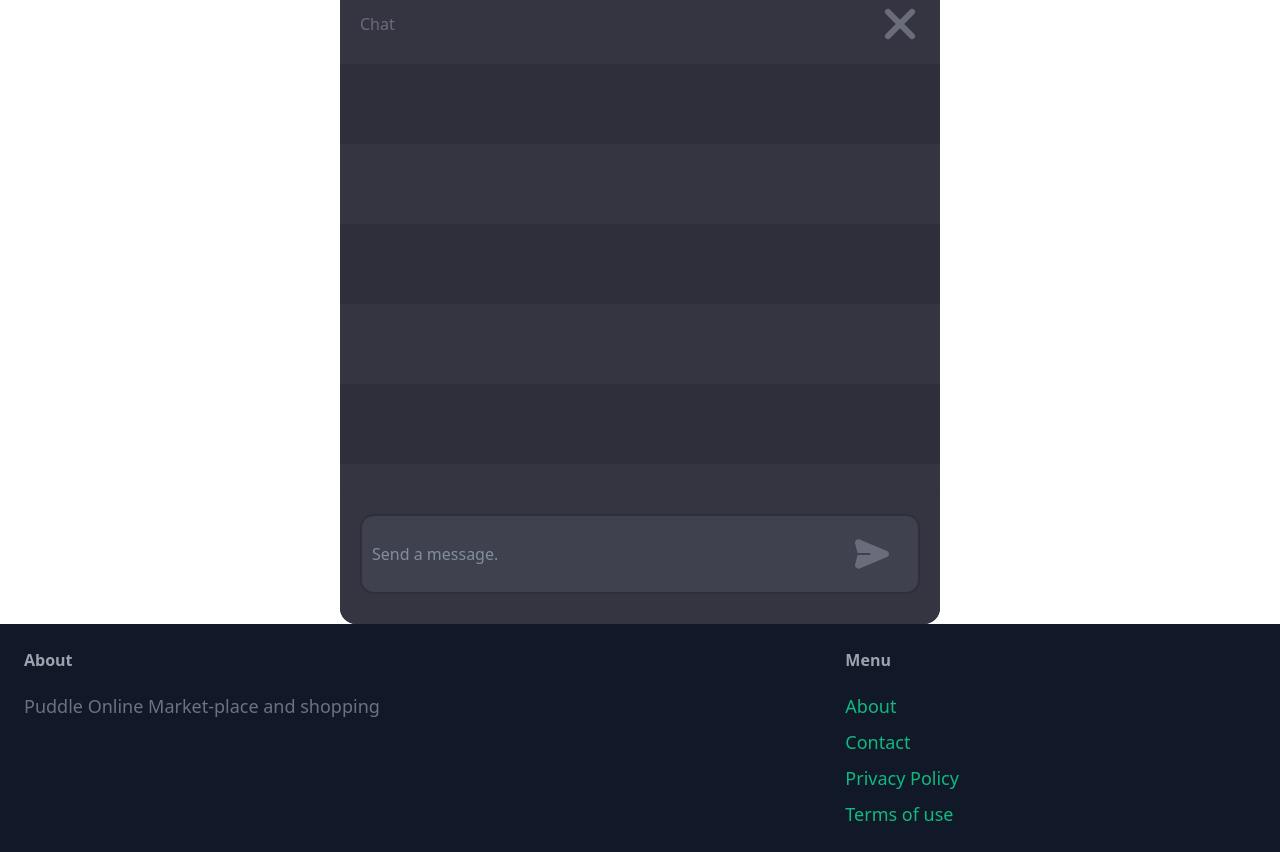
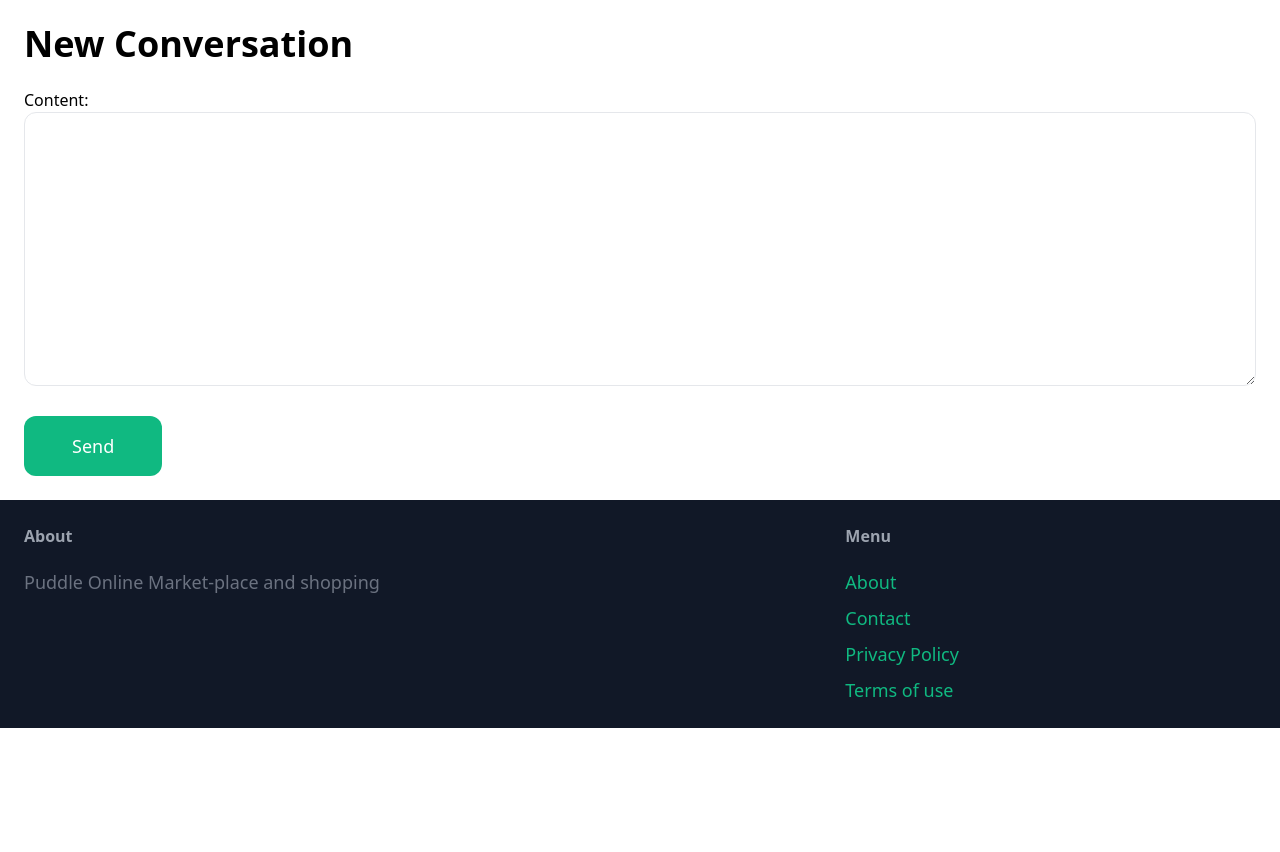
Before and after one commit to Asirwad/Puddle-App-using-Django, a Django app: page /inbox/new/1/ in a window 1280 px wide. Shown: the part 96-948 px from the top of the page. After the commit the page ends 824 px from the top, so only its background shows below. Run offline with Django 4.2, Linux system fonts and the light colour scheme; data comes from the database, SQL or seed files in the repository; both versions use the stored data as it was after the commit.

Commit message:
added new conversation html

```diff
--- a/conversation/templates/conversation/new.html
+++ b/conversation/templates/conversation/new.html
@@ -9,34 +9,23 @@
         <link rel="stylesheet" type="text/css" href="{% static 'css/new.css' %}">
     </head>
     <body>
-        <div class="parent-container">
-            <div class="container">
-                <div class="nav-bar">
-                    <a>Chat</a>
-                    <div class="close">
-                       <div class="line one"></div>
-                       <div class="line two"></div>
+        <h1 class="mb-6 text-4xl font-semibold">New Conversation</h1>
+        <form method="POST" action=".">
+            {% csrf_token %}
+            <div class="space-y-4">
+                {{ form.as_p }}
+            </div>
+            {% if form.errors or form.non_field_errors %}
+                    <div class="mb-3 p-6 bg-red-100 rounded-xl">
+                        {% for field in form %}
+                            {{ field.errors }}
+                        {% endfor %}
+
+                        {{ form.non_field_errors }}
                     </div>
-                </div>
-                <div class="messages-area">
-                  <div class="message one"></div>
-                  <div class="message two"></div>
-                  <div class="message three"></div>
-                  <div class="message four"></div>
-                  <div class="message five"></div>
-                  <div class="message six"></div>
-                </div>
-                <div class="sender-area">
-                  <div class="input-place">
-                      <input placeholder="Send a message." class="send-input" type="text">
-                      <div class="send">
-                          <svg class="send-icon" version="1.1" id="Capa_1" xmlns="http://www.w3.org/2000/svg" xmlns:xlink="http://www.w3.org/1999/xlink" x="0px" y="0px" viewBox="0 0 512 512" style="enable-background:new 0 0 512 512;" xml:space="preserve"><g><g><path fill="#6B6C7B" d="M481.508,210.336L68.414,38.926c-17.403-7.222-37.064-4.045-51.309,8.287C2.86,59.547-3.098,78.551,1.558,96.808 L38.327,241h180.026c8.284,0,15.001,6.716,15.001,15.001c0,8.284-6.716,15.001-15.001,15.001H38.327L1.558,415.193 c-4.656,18.258,1.301,37.262,15.547,49.595c14.274,12.357,33.937,15.495,51.31,8.287l413.094-171.409 C500.317,293.862,512,276.364,512,256.001C512,235.638,500.317,218.139,481.508,210.336z"></path></g></g></svg>
-                      </div>
-                  </div>
-                </div>
-              <div></div>
-            </div>
-        </div>
+            {% endif %}
+            <button class="mt-6 py-4 px-12 text-lg bg-green-500 hover:bg-green-700 rounded-xl text-white">Send</button>
+        </form>
     </body>
 </html>
 
--- a/core/static/css/new.css
+++ /dev/null
@@ -1,143 +0,0 @@
-.parent-container {
-    display: flex;
-    justify-content: center;
-    align-items: center;
-    height: 72vh;
-}
-.container {
-    position: absolute;
-    top: 50%;
-    left: 50%;
-    transform: translate(-50%, -50%);
-    width: 600px; /* Doubled */
-    height: 640px; /* Doubled */
-    background-color: #343541;
-    border-radius: 16px; /* Doubled */
-    display: flex;
-    flex-direction: column;
-}
-
-.nav-bar {
-    width: 100%;
-    height: 80px; /* Doubled */
-    background-color: none;
-    display: flex;
-    align-items: center;
-    justify-content: space-between;
-}
-
-.nav-bar a {
-    color: #6B6C7B;
-    white-space: nowrap;
-    margin-left: 20px; /* Doubled */
-    user-select: none;
-}
-
-.close {
-    width: 80px; /* Doubled */
-    height: 80px; /* Doubled */
-    display: flex;
-    justify-content: center;
-    align-items: center;
-    position: relative;
-    cursor: pointer;
-}
-
-.line {
-    position: absolute;
-    width: 40px; /* Doubled */
-    height: 6px; /* Doubled */
-    background-color: #6B6C7B;
-    border-radius: 60px; /* Doubled */
-}
-
-.line.one {
-    transform: rotate(45deg);
-}
-
-.line.two {
-    transform: rotate(135deg);
-}
-
-.messages-area {
-    background-color: green;
-    width: 100%;
-    height: 420px; /* Doubled */
-}
-
-.sender-area {
-    background-color: #343541;
-    width: 100%;
-    height: 140px; /* Doubled */
-    display: flex;
-    border-radius: 16px; /* Doubled */
-}
-
-.message {
-    width: 100%;
-    height: 80px; /* Doubled */
-}
-
-.message.one,
-.message.three,
-.message.five {
-    background-color: #2E2F3A;
-}
-
-.message.two,
-.message.four,
-.message.six {
-    background-color: #343541;
-}
-
-.send-img {
-    width: 60px; /* Doubled */
-}
-
-.send-input {
-    outline: none;
-    display: flex;
-    border: none;
-    background: none;
-    height: 80px; /* Doubled */
-    width: 460px; /* Doubled */
-    border-radius: 14px; /* Doubled */
-    background: none;
-    color: white;
-    text-overflow: ellipsis;
-    white-space: nowrap;
-    overflow: hidden;
-    margin-left: 10px; /* Doubled */
-}
-
-.send-input::placeholder {
-    color: #828E9E;
-}
-
-.input-place {
-    display: flex;
-    flex-direction: row;
-    margin-top: 30px; /* Doubled */
-    margin-left: 20px; /* Doubled */
-    align-items: center;
-    background-color: #40414F;
-    border-radius: 14px; /* Doubled */
-    height: 80px; /* Doubled */
-    width: 560px; /* Doubled */
-    gap: 10px; /* Doubled */
-    border: 2px solid #2E2F3A; /* Doubled */
-}
-
-.send {
-    width: 60px; /* Doubled */
-    height: 60px; /* Doubled */
-    background-color: none;
-    display: flex;
-    align-items: center;
-    justify-content: center;
-    cursor: pointer;
-}
-
-.send-icon {
-    width: 34px; /* Doubled */
-}
```
Also changed, not shown: db.sqlite3.
